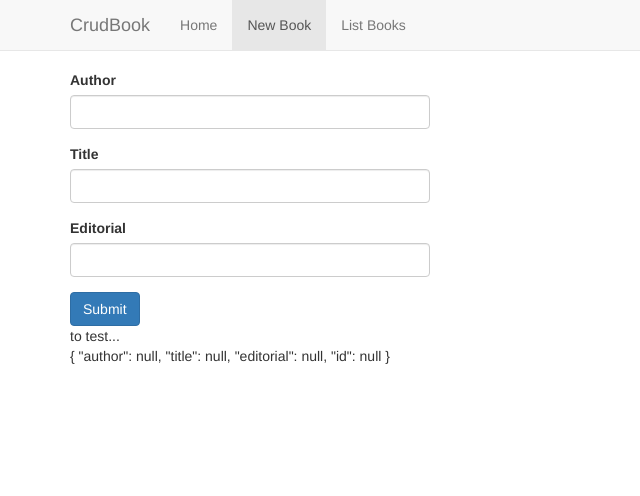
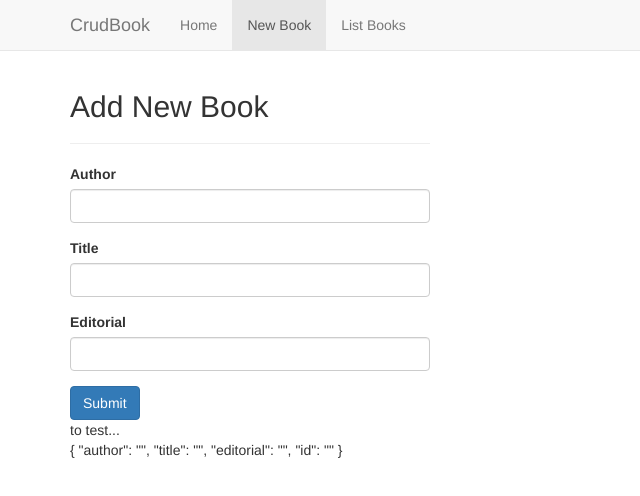
Before and after one commit to PauMB85/CrudBook-Angular5, an Angular app: page /addBook in a window 1280 px wide. Shown: the top 496 px of the page, without its empty margins (0-640 px from the left). Built offline with nearby package versions, Linux system fonts and the light colour scheme.

Commit message:
add the method update a book and chenge the add with the input and listen the event from form

```diff
--- a/src/app/app-routing.module.ts
+++ b/src/app/app-routing.module.ts
@@ -4,11 +4,14 @@ import {FormBookComponent} from './components/form-book/form-book.component';
 import {HomeComponent} from './components/home/home.component';
 import {NotFoundComponent} from './components/notfound/notfound.component';
 import {ListAllBooksComponent} from './components/list-all-books/list-all-books.component';
+import {AddBookComponent} from './components/add-book/add-book.component';
+import {UpdateBookComponent} from './components/update-book/update-book.component';
 
 const appRoutes: Routes = [
-  { path: 'addBook', component: FormBookComponent },
+  { path: 'addBook', component: AddBookComponent },
   { path: 'home', component: HomeComponent},
   { path: 'listBooks', component: ListAllBooksComponent},
+  { path: 'updateBook/:id', component: UpdateBookComponent},
   { path: '', redirectTo: '/home', pathMatch: 'full'},
   { path: '**', component: NotFoundComponent }
   ];
--- a/src/app/app.module.ts
+++ b/src/app/app.module.ts
@@ -13,6 +13,8 @@ import { HomeComponent } from './components/home/home.component';
 import {AppRoutingModule} from './app-routing.module';
 import {NotFoundComponent} from './components/notfound/notfound.component';
 import { ListAllBooksComponent } from './components/list-all-books/list-all-books.component';
+import { AddBookComponent } from './components/add-book/add-book.component';
+import { UpdateBookComponent } from './components/update-book/update-book.component';
 
 
 @NgModule({
@@ -22,7 +24,9 @@ import { ListAllBooksComponent } from './components/list-all-books/list-all-book
     NavbarComponent,
     HomeComponent,
     NotFoundComponent,
-    ListAllBooksComponent
+    ListAllBooksComponent,
+    AddBookComponent,
+    UpdateBookComponent
   ],
   imports: [
     BrowserModule,
--- /dev/null
+++ b/src/app/components/add-book/add-book.component.html
@@ -0,0 +1,7 @@
+<div class="row">
+  <div class="col-xs-4">
+    <h2>{{titleForm}}</h2>
+    <hr>
+  </div>
+</div>
+<app-form-book [bookI]="book" (addup)="onClickSubmit($event)"></app-form-book>
--- /dev/null
+++ b/src/app/components/add-book/add-book.component.ts
@@ -0,0 +1,26 @@
+import { Component, OnInit } from '@angular/core';
+import {Book} from '../../model/book';
+import {BookService} from '../../services/book/book.service';
+import {Router} from '@angular/router';
+
+@Component({
+  selector: 'app-add-book',
+  templateUrl: './add-book.component.html',
+  styleUrls: ['./add-book.component.css']
+})
+export class AddBookComponent implements OnInit {
+  titleForm: String = 'Add New Book';
+  book: Book = null;
+  constructor(private router: Router, private bookService: BookService) { }
+
+  ngOnInit() {
+  }
+
+  onClickSubmit(bookF: Book) {
+    this.bookService.create(bookF)
+      .subscribe(() => {
+        this.router.navigate(['/listBooks']);
+      });
+  }
+
+}
--- /dev/null
+++ b/src/app/components/update-book/update-book.component.html
@@ -0,0 +1,12 @@
+<div class="row">
+  <div class="col-xs-4">
+    <h2>{{titleForm}}</h2>
+    <hr>
+  </div>
+</div>
+<div *ngIf="book != null; else waitServe">
+  <app-form-book [bookI]="book" (addup)="onClickSubmit($event)"></app-form-book>
+</div>
+<ng-template #waitServe>
+  waiting to the server ....
+</ng-template>
--- /dev/null
+++ b/src/app/components/update-book/update-book.component.ts
@@ -0,0 +1,41 @@
+import { Component, OnInit } from '@angular/core';
+import {Book} from '../../model/book';
+import {BookService} from '../../services/book/book.service';
+import {ActivatedRoute, Router} from '@angular/router';
+import { Observable } from 'rxjs/Observable';
+import 'rxjs/add/observable/combineLatest';
+import 'rxjs/add/operator/map';
+import 'rxjs/add/operator/switchMap';
+
+@Component({
+  selector: 'app-update-book',
+  templateUrl: './update-book.component.html',
+  styleUrls: ['./update-book.component.css']
+})
+export class UpdateBookComponent implements OnInit {
+  titleForm: String = 'Update a Book';
+  book: Book = null ;
+  constructor(private route: ActivatedRoute, private bookService: BookService, private navigate: Router) {
+  }
+
+  ngOnInit() {
+    Observable.combineLatest([
+      this.route.paramMap
+    ])
+      .switchMap(params => {
+        const id = params[0].get('id');
+        return this.bookService.get(id);
+      })
+      .subscribe(bookFromID => {
+        this.book = bookFromID;
+      });
+  }
+
+  onClickSubmit(bookF: Book) {
+    this.bookService.update(bookF)
+      .subscribe( () => {
+        this.navigate.navigate(['/listBooks']);
+      });
+  }
+
+}
```
Also changed, not shown: src/app/components/add-book/add-book.component.css (added), src/app/components/update-book/update-book.component.css (added), 2 other files (tests, documents, lock files or other folders).
